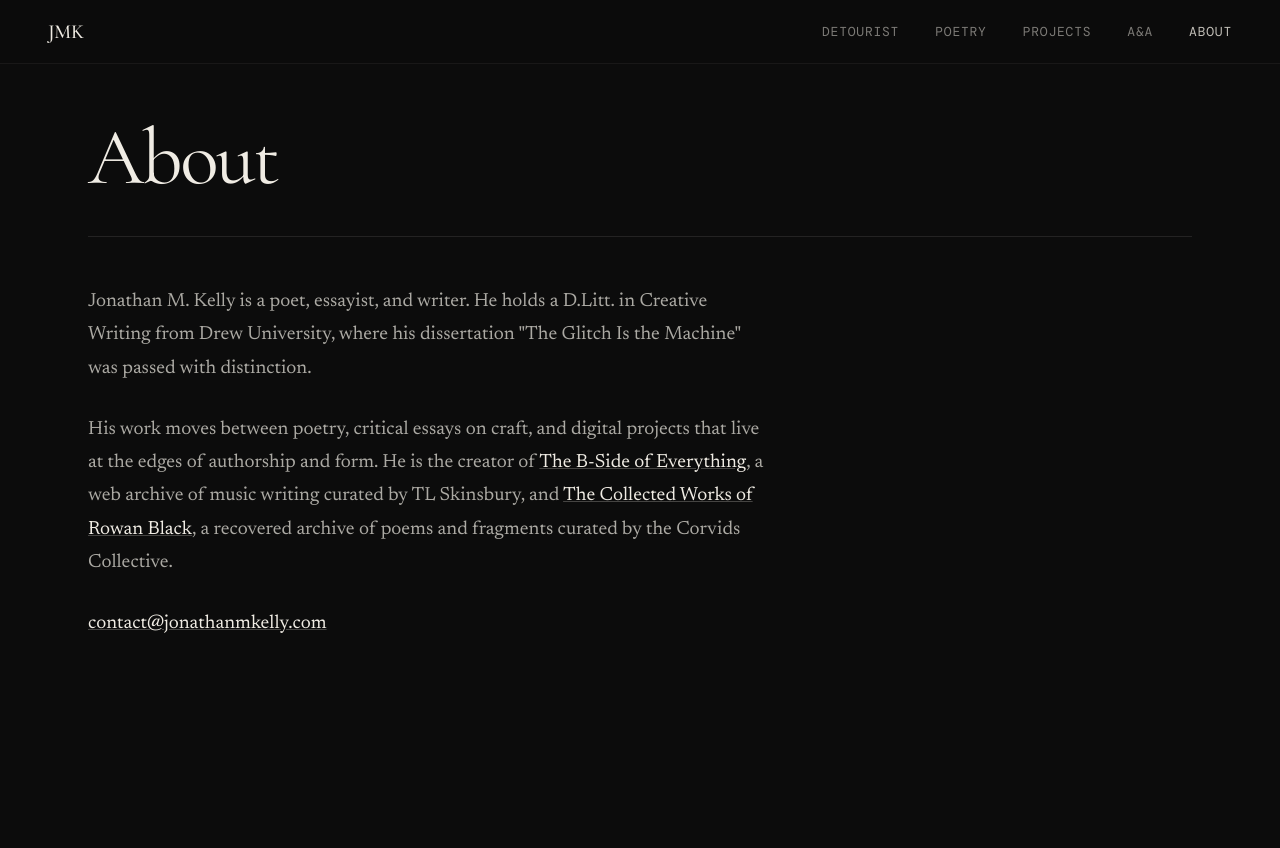
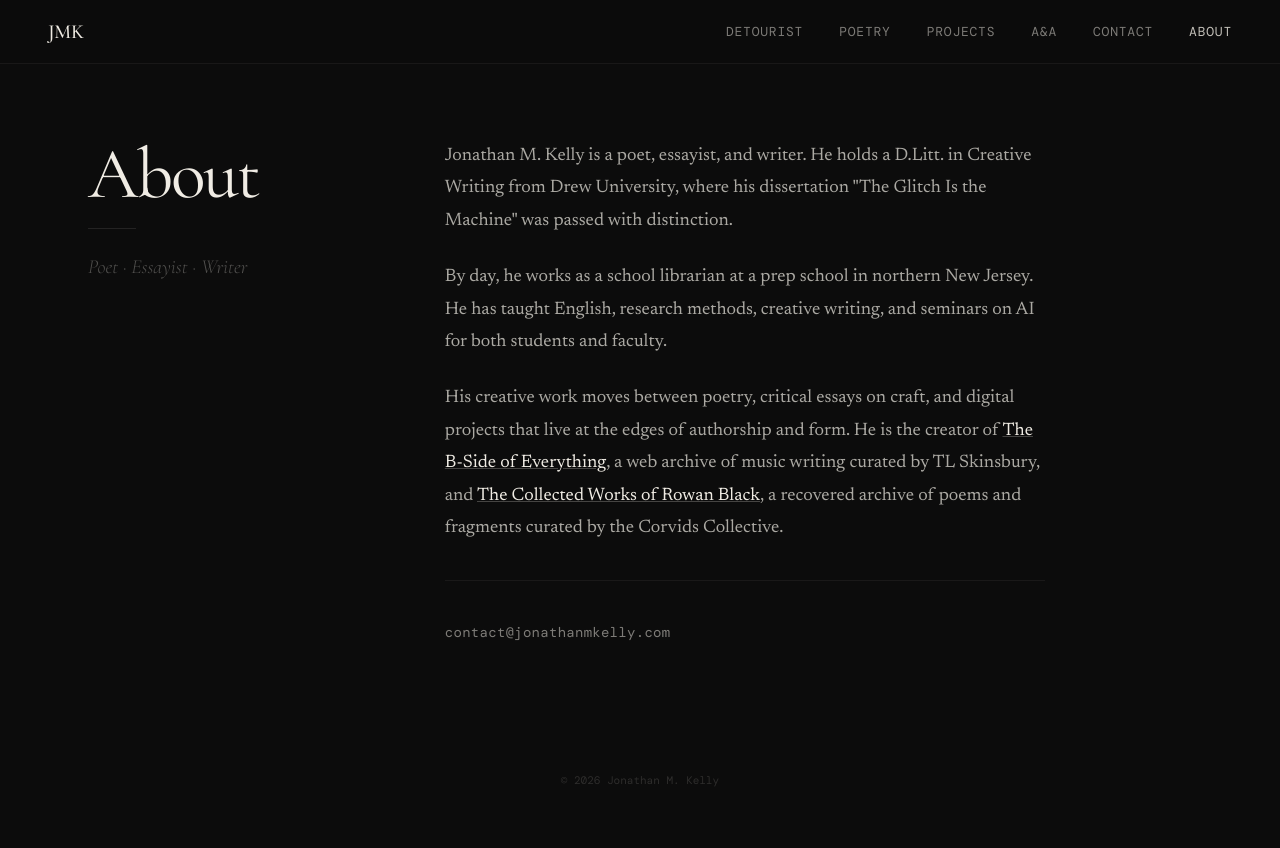
Before and after one commit to GonzoDuke/jonathanmkelly, an Astro site: page /about in a window 1280 px wide. Before the commit the page ends 800 px from the top, so only its background shows below. Built offline with nearby package versions, Linux system fonts and the light colour scheme; Astro itself is replaced by a stand-in of ours; a web font is replaced by a local one.

```diff
--- a/src/pages/about.astro
+++ b/src/pages/about.astro
@@ -23,33 +23,59 @@ import BaseLayout from '../layouts/BaseLayout.astro';
         <a href="/poetry" style="font-family: var(--mono); font-size: 13px; font-weight: 400; letter-spacing: 0.06em; text-transform: uppercase; color: rgba(240,236,228,0.5); text-decoration: none;">Poetry</a>
         <a href="/projects" style="font-family: var(--mono); font-size: 13px; font-weight: 400; letter-spacing: 0.06em; text-transform: uppercase; color: rgba(240,236,228,0.5); text-decoration: none;">Projects</a>
         <a href="/agency-artifact" style="font-family: var(--mono); font-size: 13px; font-weight: 400; letter-spacing: 0.06em; text-transform: uppercase; color: rgba(240,236,228,0.5); text-decoration: none;">A&amp;A</a>
+        <a href="mailto:contact@jonathanmkelly.com" style="font-family: var(--mono); font-size: 13px; font-weight: 400; letter-spacing: 0.06em; text-transform: uppercase; color: rgba(240,236,228,0.5); text-decoration: none;">Contact</a>
         <a href="/about" style="font-family: var(--mono); font-size: 13px; font-weight: 400; letter-spacing: 0.06em; text-transform: uppercase; color: rgba(240,236,228,0.8); text-decoration: none;">About</a>
       </div>
     </nav>
 
-    <main style="max-width: 1200px; margin: 0 auto; padding: 120px var(--page-pad) 120px;">
+    <main style="max-width: 1200px; margin: 0 auto; padding: 140px var(--page-pad) 120px;">
+      <!-- Two-column layout: title left, content right -->
+      <div style={`
+        display: flex; gap: clamp(48px, 6vw, 120px);
+        align-items: flex-start; flex-wrap: wrap;
+      `}>
+        <!-- Left column -->
+        <div style="flex: 0 0 auto; min-width: 280px;">
           <h1 style={`
             font-family: var(--serif);
-        font-size: clamp(48px, 8vw, 80px);
+            font-size: clamp(48px, 7vw, 72px);
             font-weight: 400; line-height: 0.95;
             color: #f0ece4; letter-spacing: -0.03em;
-        margin: 0 0 40px;
+            margin: 0 0 20px;
           `}>About</h1>
-      <div style="height: 1px; background: rgba(240,236,228,0.1); margin-bottom: 48px;"></div>
+          <div style="height: 1px; background: rgba(240,236,228,0.1); width: 48px; margin-bottom: 24px;"></div>
+          <p style={`
+            font-family: var(--serif); font-size: 20px;
+            font-weight: 300; font-style: italic;
+            color: rgba(240,236,228,0.3); line-height: 1.4;
+          `}>Poet &middot; Essayist &middot; Writer</p>
+        </div>
 
-      <div style="font-family: var(--body); font-size: 19px; line-height: 1.75; color: rgba(240,236,228,0.7); max-width: 680px;">
-        <p style="margin: 0 0 28px;">
+        <!-- Right column -->
+        <div style="flex: 1 1 400px; max-width: 600px;">
+          <div style="font-family: var(--body); font-size: 18px; line-height: 1.8; color: rgba(240,236,228,0.7);">
+            <p style="margin: 0 0 24px;">
               Jonathan M. Kelly is a poet, essayist, and writer. He holds a D.Litt. in Creative Writing from Drew University, where his dissertation "The Glitch Is the Machine" was passed with distinction.
             </p>
-        <p style="margin: 0 0 28px;">
-          His work moves between poetry, critical essays on craft, and digital projects that live at the edges of authorship and form. He is the creator of
+            <p style="margin: 0 0 24px;">
+              By day, he works as a school librarian at a prep school in northern New Jersey. He has taught English, research methods, creative writing, and seminars on AI for both students and faculty.
+            </p>
+            <p style="margin: 0 0 24px;">
+              His creative work moves between poetry, critical essays on craft, and digital projects that live at the edges of authorship and form. He is the creator of
               <a href="https://thebsideofeverything.com" target="_blank" rel="noopener noreferrer" style="color: #f0ece4; text-decoration-color: rgba(240,236,228,0.25);">The B-Side of Everything</a>, a web archive of music writing curated by TL Skinsbury, and
               <a href="https://whoisrowanblack.com" target="_blank" rel="noopener noreferrer" style="color: #f0ece4; text-decoration-color: rgba(240,236,228,0.25);">The Collected Works of Rowan Black</a>, a recovered archive of poems and fragments curated by the Corvids Collective.
             </p>
+            <div style="height: 1px; background: rgba(240,236,228,0.06); margin: 36px 0;"></div>
             <p style="margin: 0;">
-          <a href="mailto:contact@jonathanmkelly.com" style="color: #f0ece4; text-decoration-color: rgba(240,236,228,0.25);">contact@jonathanmkelly.com</a>
+              <a href="mailto:contact@jonathanmkelly.com" style="color: rgba(240,236,228,0.5); text-decoration: none; font-family: var(--mono); font-size: 14px; letter-spacing: 0.02em;">contact@jonathanmkelly.com</a>
             </p>
           </div>
+        </div>
+      </div>
     </main>
+
+    <footer style="padding: 0 var(--page-pad) 60px; text-align: center;">
+      <span style="font-family: var(--mono); font-size: 11px; color: rgba(240,236,228,0.15);">&copy; 2026 Jonathan M. Kelly</span>
+    </footer>
   </div>
 </BaseLayout>
```
Also changed, not shown: src/components/HomeContent.jsx (+22 -12 lines). Lines whose indentation alone changed are shown as unchanged.
